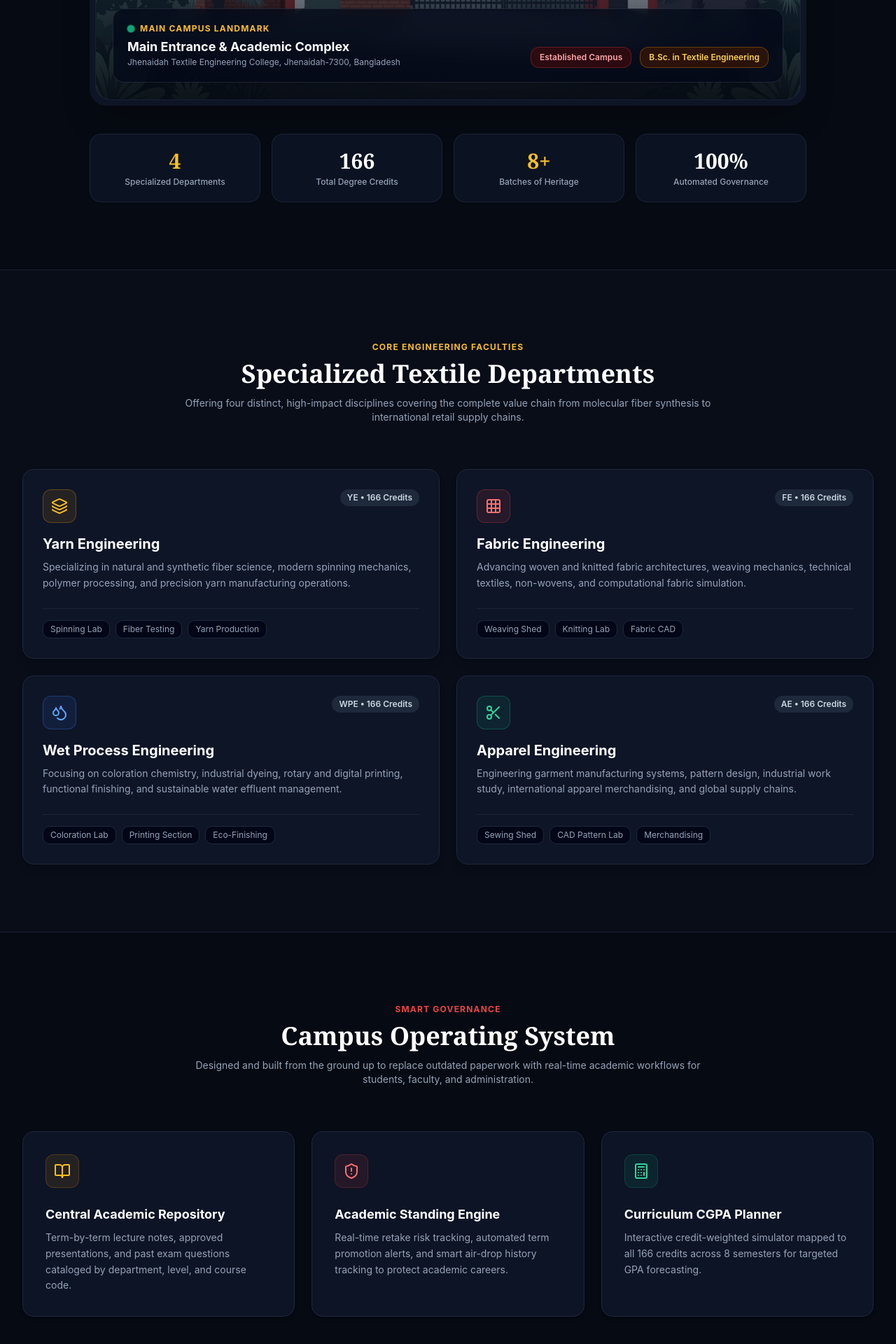
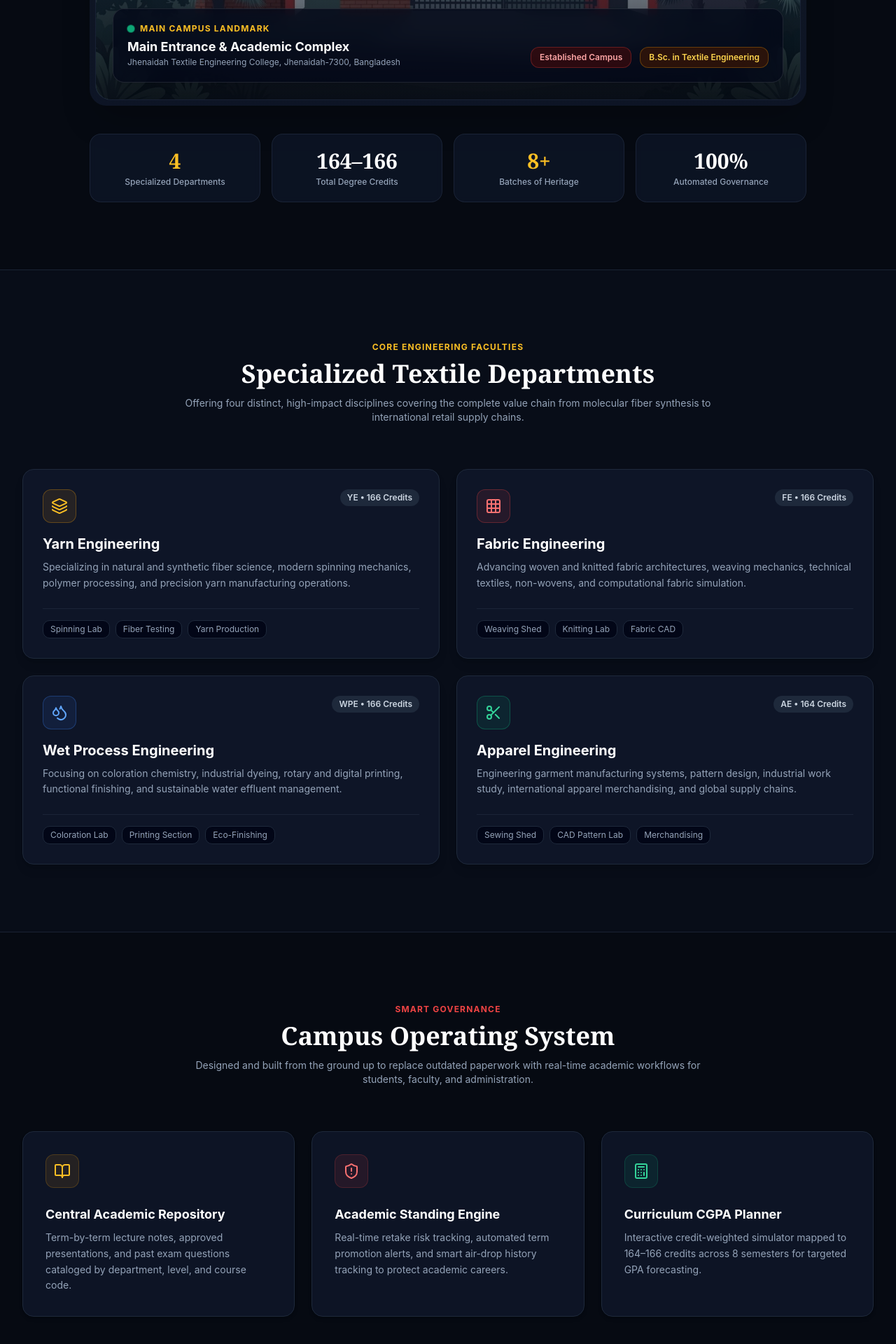
Before and after one commit to faisalhosen2000d-afk/jtec-academic-platform, a Next.js app: page / in a window 1280 px wide. Shown: the part 994-2914 px from the top of the page at 70% size. Built offline with nearby package versions, Linux system fonts and the light colour scheme; no server answers; the database is empty.

Commit message:
fix(landing): update Apparel Engineering total credits to 164 and range 164-166

```diff
--- a/src/app/(public)/page.tsx
+++ b/src/app/(public)/page.tsx
@@ -193,7 +193,7 @@ export default async function JtecLandingPage() {
               <div className="text-xs font-medium text-slate-400 mt-1">Specialized Departments</div>
             </div>
             <div className="p-5 rounded-2xl bg-slate-900/70 border border-slate-800/80 backdrop-blur-sm text-center hover:border-red-500/40 transition-colors">
-              <div className="text-3xl font-black text-white font-serif">166</div>
+              <div className="text-3xl font-black text-white font-serif">164–166</div>
               <div className="text-xs font-medium text-slate-400 mt-1">Total Degree Credits</div>
             </div>
             <div className="p-5 rounded-2xl bg-slate-900/70 border border-slate-800/80 backdrop-blur-sm text-center hover:border-amber-500/40 transition-colors">
@@ -281,7 +281,7 @@ export default async function JtecLandingPage() {
                 <div className="w-12 h-12 rounded-xl bg-emerald-500/10 border border-emerald-500/30 flex items-center justify-center text-emerald-400">
                   <Scissors className="w-6 h-6" />
                 </div>
-                <span className="text-xs font-semibold px-2.5 py-1 rounded-full bg-slate-800 text-slate-300">AE • 166 Credits</span>
+                <span className="text-xs font-semibold px-2.5 py-1 rounded-full bg-slate-800 text-slate-300">AE • 164 Credits</span>
               </div>
               <h3 className="text-xl font-bold text-white group-hover:text-emerald-400 transition-colors">Apparel Engineering</h3>
               <p className="text-sm text-slate-400 mt-2 leading-relaxed">
@@ -333,7 +333,7 @@ export default async function JtecLandingPage() {
               </div>
               <h3 className="text-lg font-bold text-white">Curriculum CGPA Planner</h3>
               <p className="text-sm text-slate-400 mt-2 leading-relaxed">
-                Interactive credit-weighted simulator mapped to all 166 credits across 8 semesters for targeted GPA forecasting.
+                Interactive credit-weighted simulator mapped to 164–166 credits across 8 semesters for targeted GPA forecasting.
               </p>
             </div>
           </div>
```
